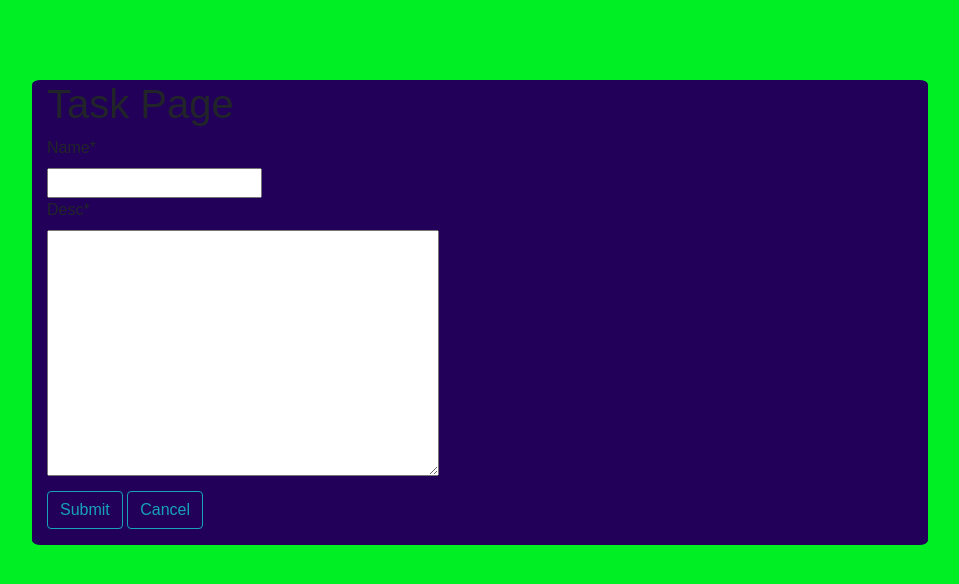
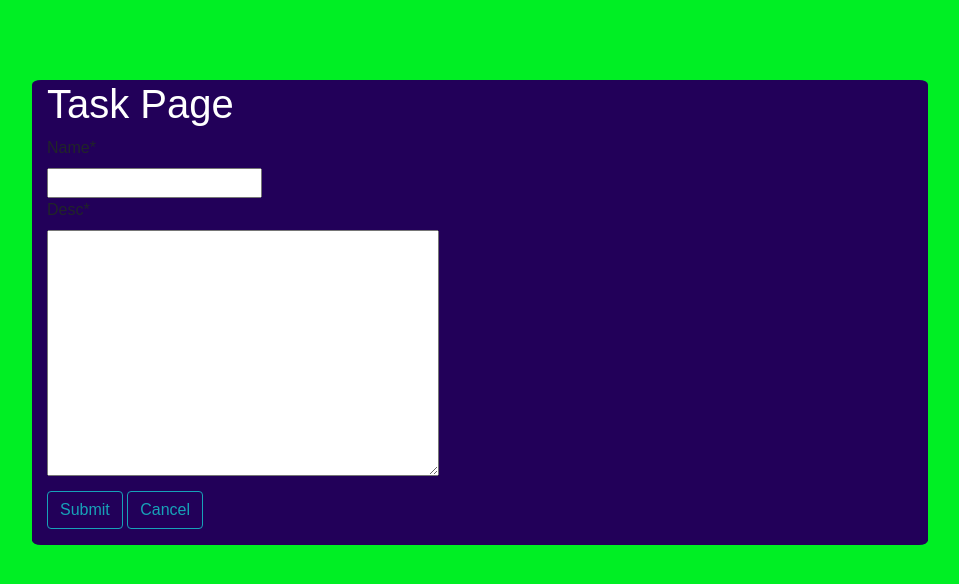
Before and after one commit to msg8925/django_todo_app, a Django app: page /task/new/ in a window 1280 px wide. Shown: the part 56-640 px from the top of the page, without its empty margins (160-1119 px from the left). Run offline with Django 4.2, Linux system fonts and the light colour scheme; a user stored in the database is signed in; some libraries are stand-ins or nearby versions; some web fonts are replaced.

Commit message:
Prep for signals

```diff
--- a/todoapp/todo/static/styles.css
+++ b/todoapp/todo/static/styles.css
@@ -31,12 +31,12 @@ body{
 }
 
 .task-heading-text {
-    display: flex;
+    /* display: flex; */
     color: white;
 }
 
 .task-heading-count {
-    display: flex;
+    /* display: flex; */
     color: #00ef24;
 }
 
@@ -112,7 +112,6 @@ body{
     text-decoration: none;
     color: #00ef24;
     font-size: 100px;
-
 }
 
 .add-icon:hover {
--- a/todoapp/todo/templates/todo/home.html
+++ b/todoapp/todo/templates/todo/home.html
@@ -10,8 +10,8 @@
             {{ form }}
             <button type="submit">Search</button>
         </form>
-        <p class="task-heading-count">{{ count }} <p class="task-heading-text">incomplete task{{count|pluralize:"s"}}</p></p>
 
+        <p class="task-heading-text">incomplete task{{count|pluralize:"s"}}: <p class="task-heading-count">{{ count }}</p></p>
     </div>
 
     <br>
@@ -28,7 +28,6 @@
                 {% endif %}
                 <a class="task-link" href="{% url 'task-detail' task.id %}">{{ task.name }}</a>
             </div>
-
             <a class="mr-2 delete-icon" href="{% url 'task-delete' task.id %}">&#215;</a>
         </div>
 
--- a/todoapp/todo/templates/todo/task_form.html
+++ b/todoapp/todo/templates/todo/task_form.html
@@ -3,7 +3,7 @@
 
 {% block content %}
 
-    <h1>Task Page</h1>
+    <h1 class="task-heading-text">Task Page</h1>
 
         <form class="pb-3" method="POST">
             {% csrf_token %}
```
Also changed, not shown: todoapp/db.sqlite3.
